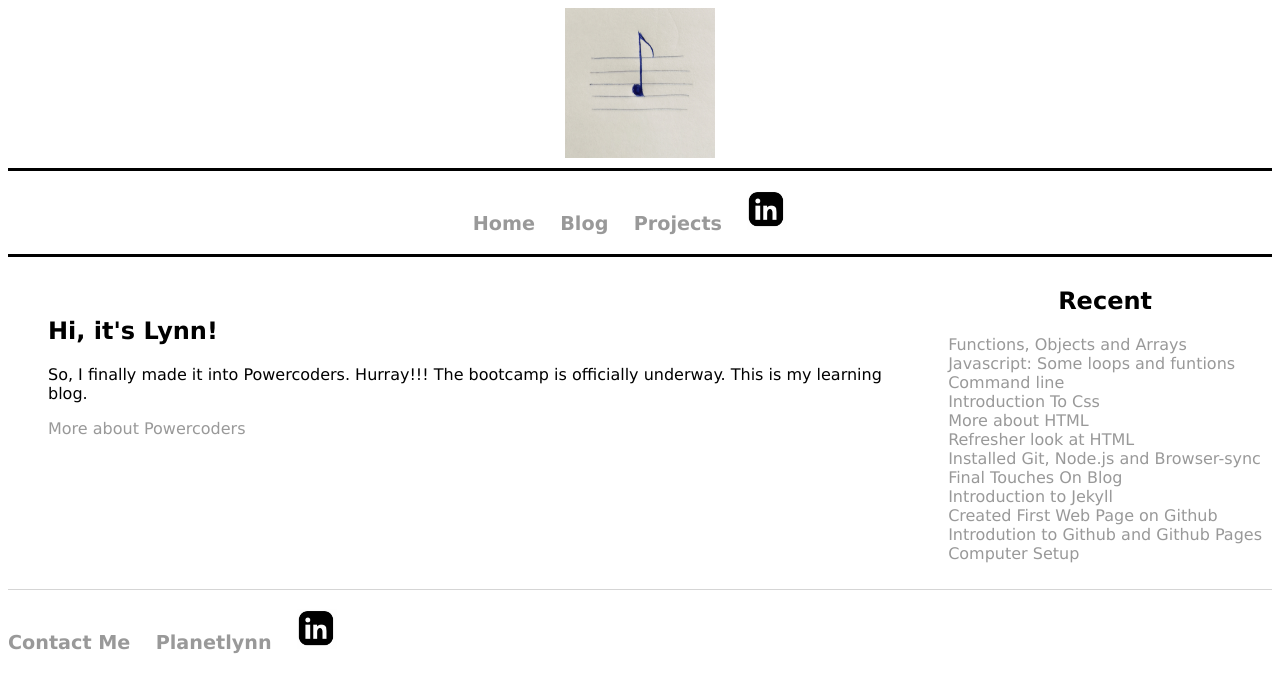
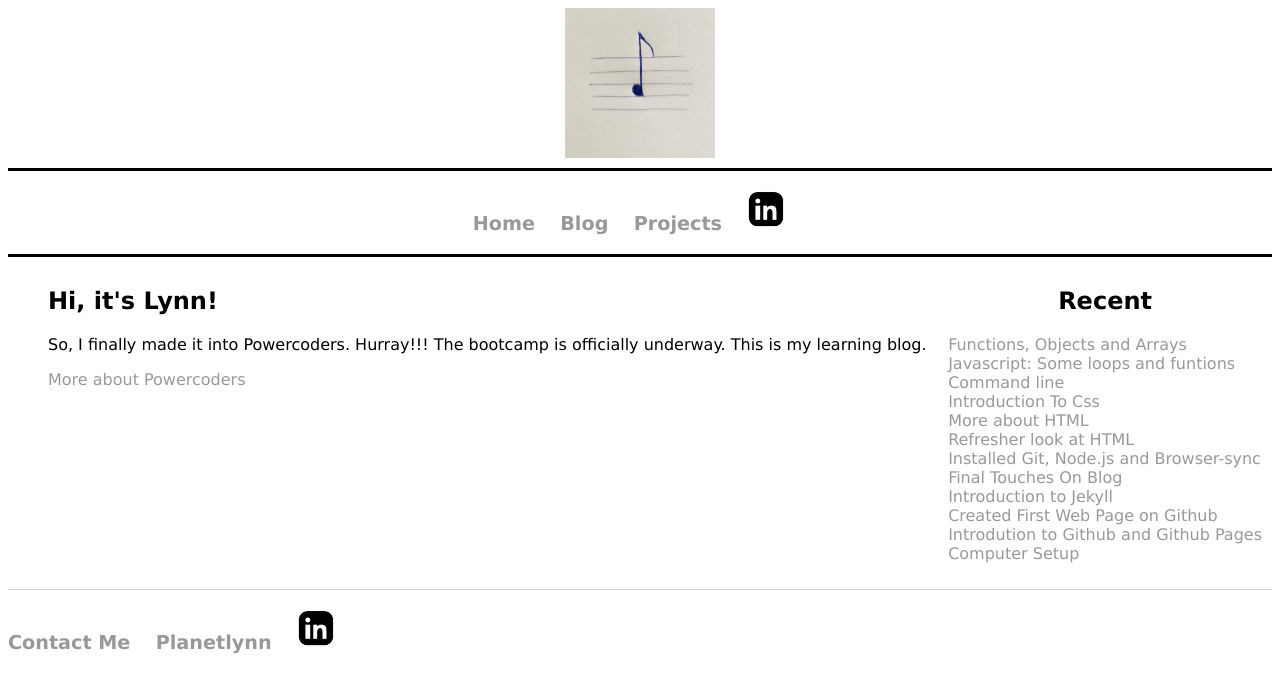
Before and after one commit to aineomugisha/aineomugisha.github.io, a Jekyll site: the page built from index.html, in a window 1280 px wide. Shown: the top 693 px of the page. Built offline with Jekyll 4.4.1, drawn with Linux system fonts in a browser that asks for light colours; the list of posts is cut into pages by our own code.

Commit message:
Update main.css

```diff
--- a/css/main.css
+++ b/css/main.css
@@ -62,7 +62,7 @@ nav{
 .blurb{
     flex-grow:1;
     flex-basis:60%;
-    padding:30px;
+    padding:0 0 0 30px;
 }
 
 
```
